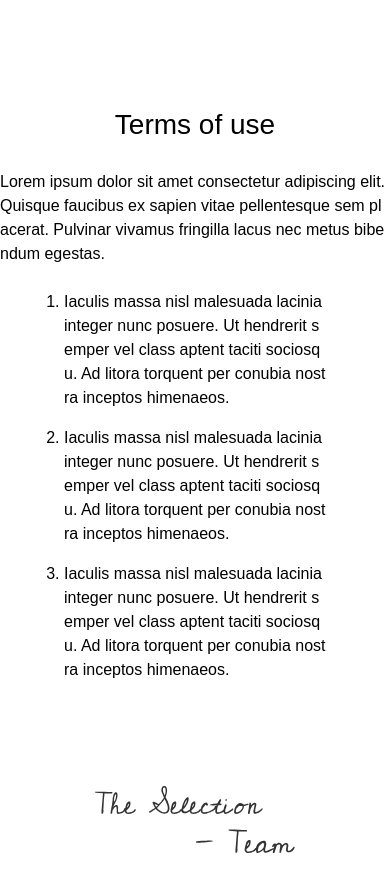
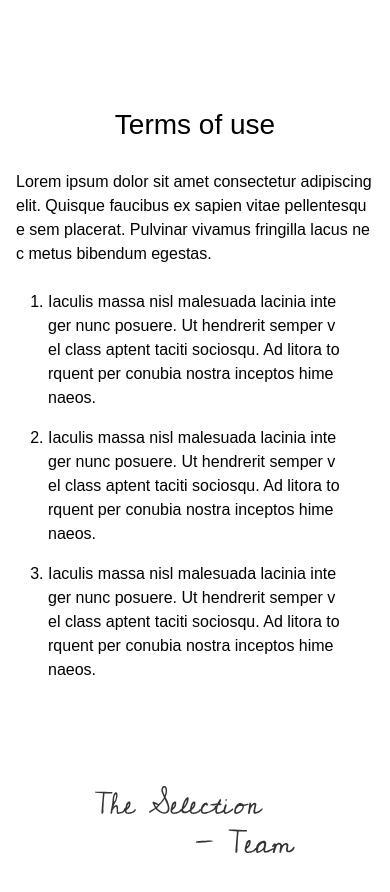
Before and after one commit to NoroffFEU/jsfw-2025-v1-martine-rk-js-frameworks, a Next.js app: page /pages/terms-of-use in a window 390 px wide. Shown: the top 892 px of the page. Built offline with nearby package versions, Linux system fonts and the light colour scheme.

Commit message:
Styling changes for better responsiveness

```diff
--- a/src/app/pages/about/page.tsx
+++ b/src/app/pages/about/page.tsx
@@ -10,7 +10,7 @@ import Image from "next/image";
  */
 export default function About() {
   return (
-    <div className="min-h-screen flex flex-col items-center pt-26 md:px-20 break-all">
+    <div className="min-h-screen flex flex-col items-center pt-26 md:px-20 break-all md:break-normal px-4">
       <div className="flex flex-col max-w-180 w-full gap-6">
         <h1 className="text-[1.75rem] text-center">About us</h1>
         <p>
--- a/src/app/pages/sustainability/page.tsx
+++ b/src/app/pages/sustainability/page.tsx
@@ -10,7 +10,7 @@ import Image from "next/image";
  */
 export default function Sustainability() {
   return (
-    <div className="min-h-screen flex flex-col items-center pt-26 md:px-20 break-all">
+    <div className="min-h-screen flex flex-col items-center pt-26 md:px-20 break-all md:break-normal px-4">
       <div className="flex flex-col max-w-180 w-full gap-6">
         <h1 className="text-[1.75rem] text-center">Sustainability</h1>
         <p>
--- a/src/app/pages/terms-of-use/page.tsx
+++ b/src/app/pages/terms-of-use/page.tsx
@@ -10,7 +10,7 @@ import Image from "next/image";
  */
 export default function TermsOfUse() {
   return (
-    <div className="min-h-screen flex flex-col items-center pt-26 md:px-20 break-all">
+    <div className="min-h-screen flex flex-col items-center pt-26 md:px-20 break-all sm:break-normal px-4">
       <div className="flex flex-col max-w-180 w-full gap-6">
         <h1 className="text-[1.75rem] text-center">Terms of use</h1>
         <p>
@@ -20,7 +20,7 @@ export default function TermsOfUse() {
         </p>
 
         <div>
-          <ul className="list-decimal w-full px-16 flex flex-col gap-4">
+          <ul className="list-decimal w-full px-8 md:px-16 flex flex-col gap-4">
             <li>
               Iaculis massa nisl malesuada lacinia integer nunc posuere. Ut
               hendrerit semper vel class aptent taciti sociosqu. Ad litora
```
